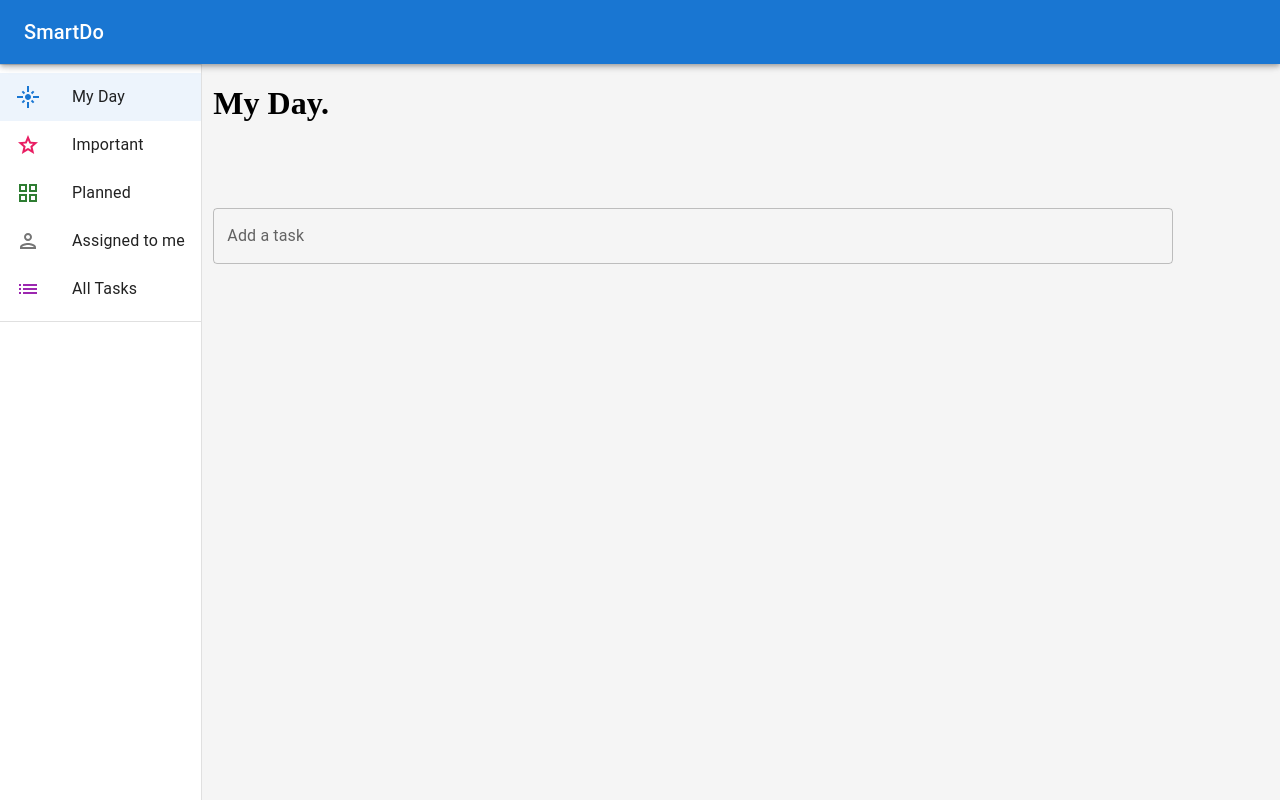
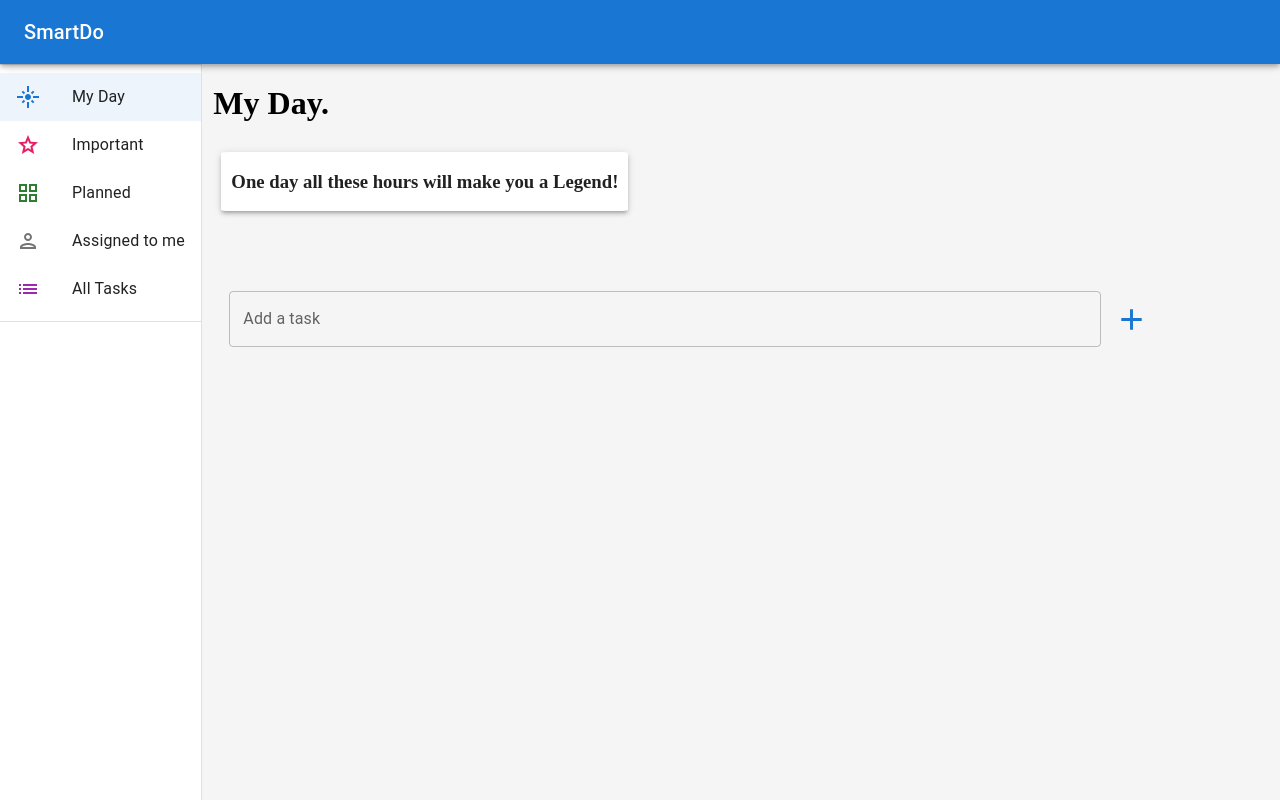
Before and after one commit to sachintripathi0077/smartToDo, a React (Create React App) app in the folder smart-todo/: page /dashboard in a window 1280 px wide. Built offline with nearby package versions, Linux system fonts and the light colour scheme.

Commit message:
added state to dashboard,inputbar, added taskpaper

```diff
--- a/smart-todo/src/Components/Dashboard.js
+++ b/smart-todo/src/Components/Dashboard.js
@@ -12,21 +12,27 @@ import Assigned from "./Layout/DrawerPages/Assigned";
 import All from "./Layout/DrawerPages/All";
 import { Routes, Route } from "react-router-dom";
 import { useState, useEffect } from "react";
+import TaskPaper from './Layout/TaskPaper'
 
 function Dashboard() {
-  const [drawerItem, setDrawerItem] = useState({
-    item: "MyDay",
+  const [drawerItemsState, setDrawerItemsState] = useState({
+    MyDay:[],
+    Important:[],
+    Planned:[],
+    Assigned:[],
+    // All: {...MyDay,...Important,...Planned,...Assigned},
+    CDI:'MyDay'
   });
   const displayDrawerItemType = (type) => {
-    setDrawerItem({ item: type });
+    setDrawerItemsState({...drawerItemsState, CDI:type});
   };
 
   useEffect(() => {
-    console.log(drawerItem.item, "==>State");
-  }, [drawerItem]);
+    console.log(drawerItemsState, "==>Dashboard State");
+  }, [drawerItemsState]);
 
   const renderDrawerItem = () => {
-    switch (drawerItem.item) {
+    switch (drawerItemsState.CDI) {
       case "MyDay":
         return <MyDay />;
       case "Important":
@@ -42,6 +48,20 @@ function Dashboard() {
     }
   };
 
+  const setCurrentDrawerItemState = (inputBarState)=>{
+    console.log(inputBarState,'==> Input bar state passed to dashboard element.')
+    const passedTask = [inputBarState]
+    switch(drawerItemsState.CDI){
+      case 'MyDay': setDrawerItemsState({...drawerItemsState,MyDay:[...drawerItemsState.MyDay,passedTask]});
+      case 'Important': setDrawerItemsState({...drawerItemsState,Important:[...drawerItemsState.Important,passedTask]});
+      case 'Planned': setDrawerItemsState({...drawerItemsState,Planned:[...drawerItemsState.Planned,passedTask]});
+      case 'Assigned': setDrawerItemsState({...drawerItemsState,Assigned:[...drawerItemsState.Assigned,passedTask]});
+      // case 'All': setDrawerItemsState({...drawerItemsState.MyDay,...drawerItemsState.Important,...drawerItemsState.Planned,...drawerItemsState.Assigned});
+      default: console.log("Default case hit.")
+    }
+
+  }
+
   return (
     <>
       <Box sx={{ flexGrow: 1 }}>
@@ -49,13 +69,13 @@ function Dashboard() {
           <Grid item xs={6} md={2}>
             <SideDrawer
               displayType={displayDrawerItemType}
-              selectedItem={drawerItem.item}
+              selectedItem={drawerItemsState.CDI}
             />
           </Grid>
           <Grid item xs={6} md={10}>
             {renderDrawerItem()}
-
-            <InputBar />
+            <TaskPaper text={'One day all these hours will make you a Legend!'}/>
+            <InputBar setCDIState = {setCurrentDrawerItemState}/>
           </Grid>
         </Grid>
       </Box>
--- a/smart-todo/src/Components/InputBar.js
+++ b/smart-todo/src/Components/InputBar.js
@@ -1,22 +1,63 @@
-import * as React from 'react';
-import Box from '@mui/material/Box';
-import TextField from '@mui/material/TextField';
-import Toolbar from '@mui/material/Toolbar';
+import * as React from "react";
+import Box from "@mui/material/Box";
+import TextField from "@mui/material/TextField";
+import Toolbar from "@mui/material/Toolbar";
+import AddIcon from "@mui/icons-material/Add";
+import ListItem from "@mui/material/ListItem";
+import ListItemIcon from "@mui/material/ListItemIcon";
+import IconButton from "@mui/material/IconButton";
+import { useState, useEffect } from "react";
 
-export default function InputBar() {
-    const handleChange = ()=>{
-        console.log("change happended.")
+export default function InputBar(props) {
+  const [inputBarState, setInputBarState] = useState("");
+
+  useEffect(() => {
+    console.log("inputBarState: ", inputBarState);
+    props.setCDIState(inputBarState);
+  }, [inputBarState]);
+
+  const handleChange = () => {
+    console.log("change happended.");
+  };
+
+  const handleKeyPress = (event) => {
+    if (event.key === "Enter") {
+      setInputBarState(event.target.value);
     }
+  };
+
+  const handleAddOnClick = () => {
+    setInputBarState(document.getElementById("fullWidth").value);
+  };
+
+
+
   return (
     <Box
       sx={{
-        width: '90%',
-        maxWidth: '100%',
-
+        width: "90%",
+        maxWidth: "100%",
       }}
     >
-        <Toolbar/>
-      <TextField fullWidth label="Add a task" id="fullWidth" onChange={handleChange}/>
+      <Toolbar />
+      <ListItem>
+        <TextField
+          fullWidth
+          label="Add a task"
+          id="fullWidth"
+          onChange={handleChange}
+          onKeyPress={handleKeyPress}
+        />
+        <ListItemIcon>
+          <IconButton color="primary" onClick={handleAddOnClick}>
+            <AddIcon
+              color="primary"
+              fontSize="large"
+              sx={{ marginLeft: "5px" }}
+            />
+          </IconButton>
+        </ListItemIcon>
+      </ListItem>
     </Box>
   );
 }
--- /dev/null
+++ b/smart-todo/src/Components/Layout/TaskPaper.js
@@ -0,0 +1,25 @@
+import * as React from 'react';
+import Box from '@mui/material/Box';
+import Paper from '@mui/material/Paper';
+
+export default function SimplePaper(props) {
+  return (
+    <Box
+      sx={{
+        display: 'flex',
+        flexWrap: 'wrap',
+        '& > :not(style)': {
+          m: 1,
+          width: 'auto',
+          height: 'auto',
+        },
+      }}
+    >
+      <Paper elevation={3} sx={{ borderRadius: "2%",paddingLeft:'10px',paddingRight:'10px' }} >
+         <h3>
+            {props.text}
+         </h3>
+      </Paper>
+    </Box>
+  );
+}
```
